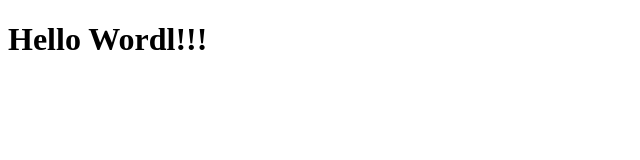
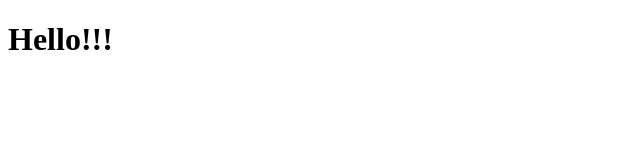
Before and after one commit to dwiprakoso/RevoU-Dwi, a plain HTML site: page index.html in a window 1280 px wide. Shown: the whole page, without its empty margins (0-640 px from the left). Drawn offline with Linux system fonts and the light colour scheme.

Commit message:
ubah h1 hehe

```diff
--- a/index.html
+++ b/index.html
@@ -6,6 +6,6 @@
     <title>Test</title>
 </head>
 <body>
-    <h1>Hello Wordl!!!</h1>
+    <h1>Hello!!!</h1>
 </body>
 </html>
```
